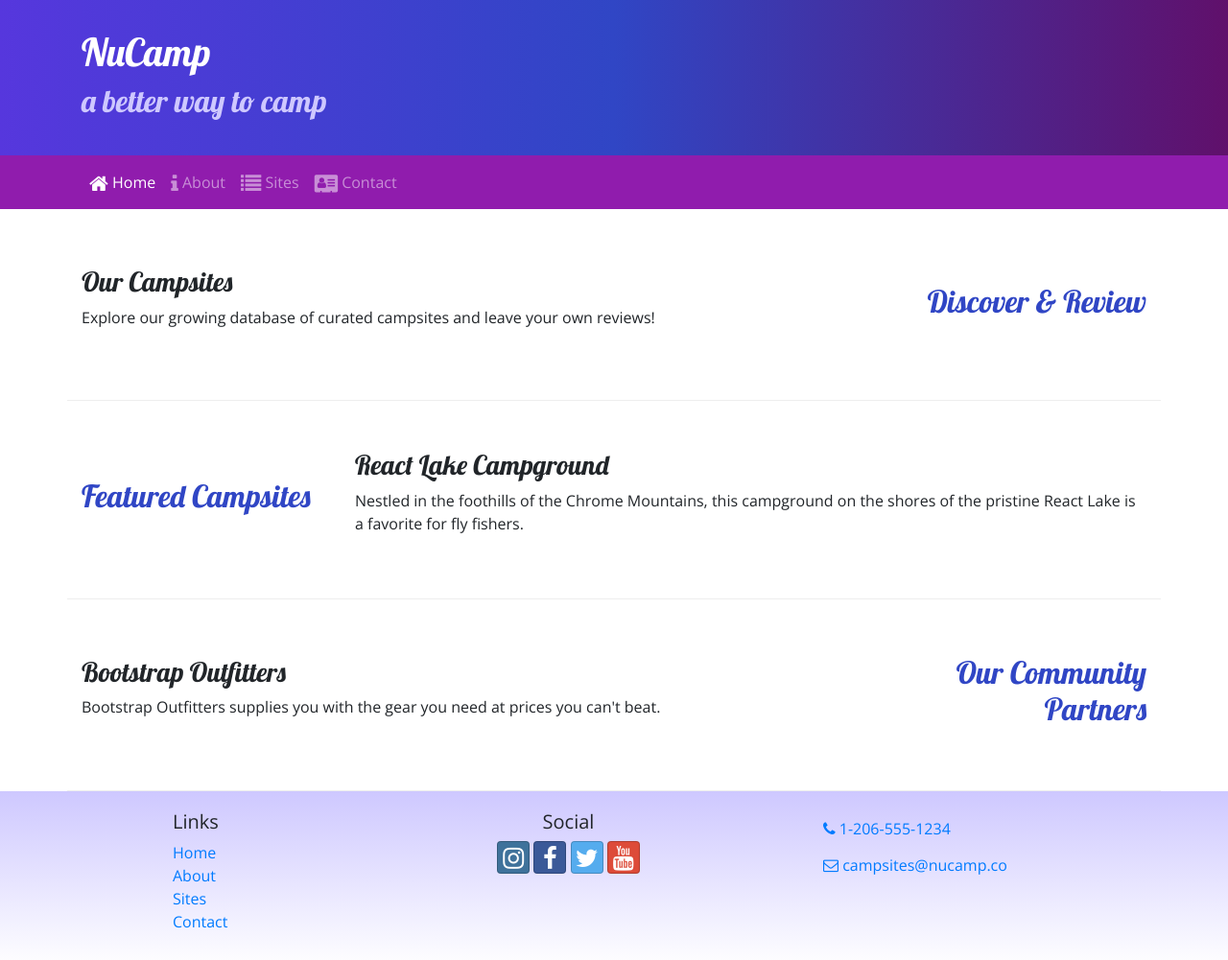
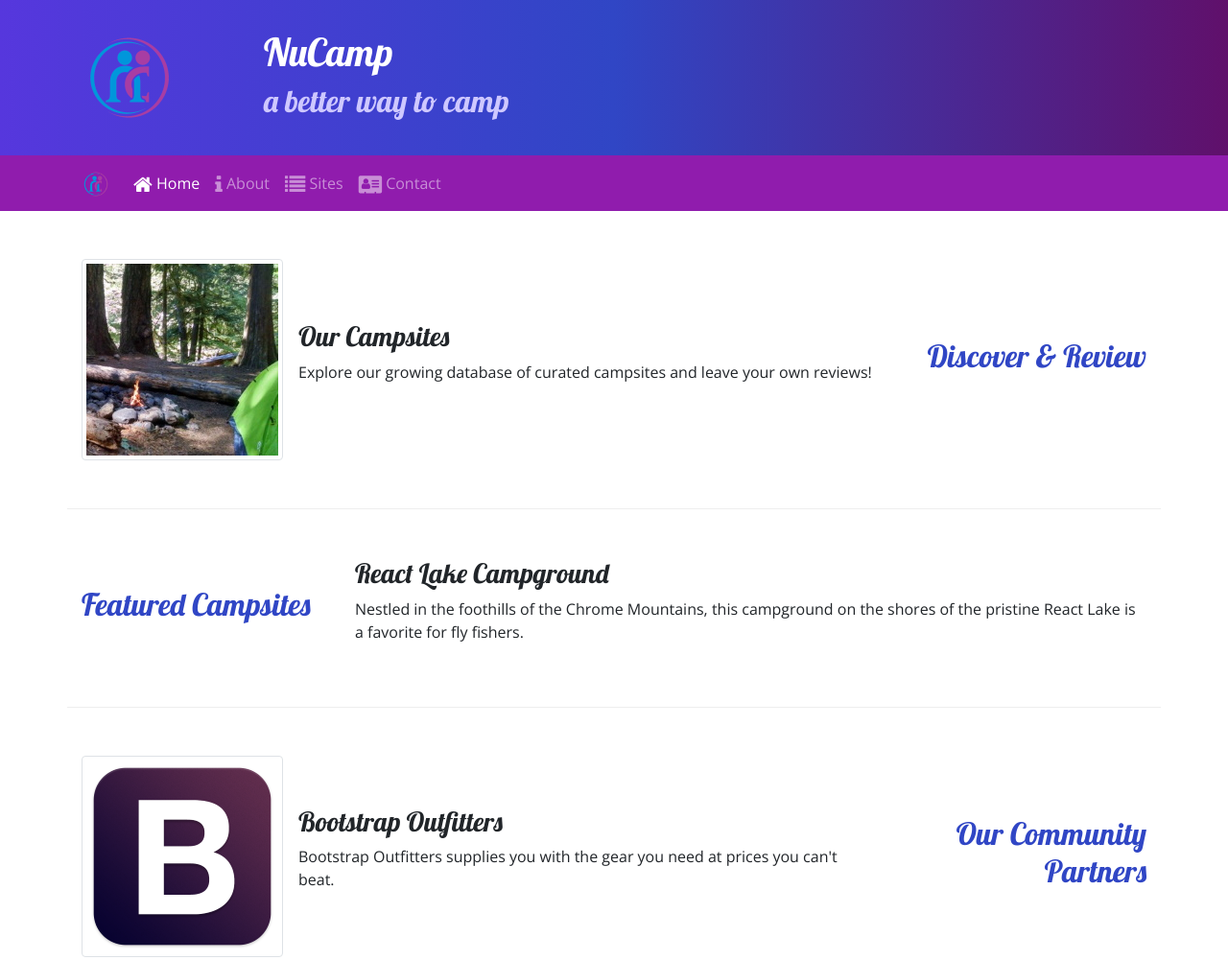
Before and after one commit to peytono/nucampsite, a website: page index.html in a window 1280 px wide. Shown: the top 1001 px of the page at 96% size. Drawn offline with nearby package versions, Linux system fonts and the light colour scheme.

Commit message:
Images and Media

```diff
--- a/index.html
+++ b/index.html
@@ -23,6 +23,9 @@
     <header class="jumbotron jumbotron-fluid">
         <div class="container">
             <div class="row">
+                <div class="col-4 col-sm-3 col-md-2 align-self-center">
+                    <img src="img/logo.png" class="img-fluid" />
+                </div>
                 <div class="col">
                     <h1> NuCamp </h1>
                     <h2> a better way to camp </h2>
@@ -33,6 +36,7 @@
 
     <nav class="navbar navbar-expand-sm navbar-dark sticky-top">
         <div class="container">
+            <a class="navbar-brand" href="#"><img src="img/logo.png" height="30" width="30" /></a>
             <div class="collapse navbar-collapse" id="nucampNavbar">
                 <ul class="navbar-nav">
                     <li class="nav-item active"> <a class="nav-link" href="#"> <i class="fa fa-home fa-lg"> </i> Home</a> </li>
@@ -55,8 +59,13 @@
               <h2 class="text-sm-right">Discover & Review </h2>
             </div>
             <div class="col">
+                <div class="media">
+                    <img class="d-flex mr-3 img-thumbnail" src="img/breadcrumb-trail-thumb.jpg" alt="Breadcrumb Trail" />
+                    <div class="media-body align-self-center">
                         <h3>Our Campsites </h3>
                         <p class="d-none d-sm-block">Explore our growing database of curated campsites and leave your own reviews! </p>
+                    </div>
+                </div>
             </div>
         </div>
 
@@ -75,8 +84,13 @@
               <h2 class="text-sm-right">Our Community Partners </h2>
             </div>
             <div class="col">
+                <div class="media">
+                    <img class="d-flex mr-3 img-thumbnail" src="img/bootstrap-thumb.png" alt="Bootstrap Outfitters">
+                    <div class="media-body align-self-center">
                         <h3>Bootstrap Outfitters</h3>
                             <p class="d-none d-sm-block">Bootstrap Outfitters supplies you with the gear you need at prices you can't beat.</p>
+                    </div>
+                </div>
             </div>
         </div>
     </div>
```
Also changed, not shown: aboutus.html (+4 -0 lines), contactus.html (+4 -0 lines), img/bootstrap-thumb.png (added), img/breadcrumb-trail-thumb.jpg (added), img/breadcrumb-trail.jpg (added), img/chrome-river-thumb.jpg (added), img/chrome-river.jpg (added), img/logo.png (added), img/react-lake-thumb.jpg (added), img/react-lake.jpg (added). Lines whose indentation alone changed are shown as unchanged.
